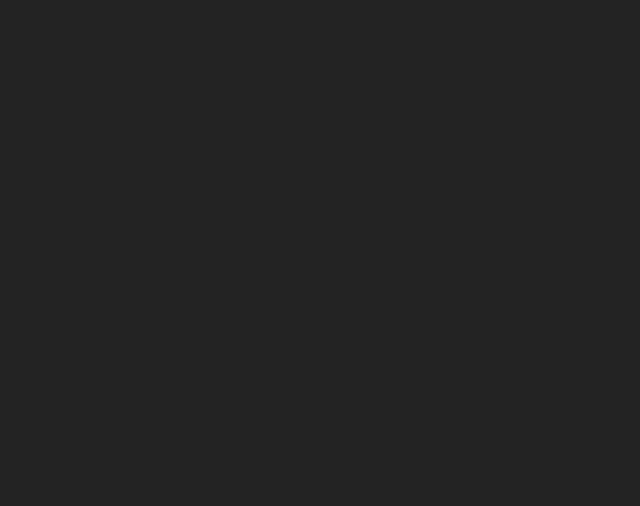
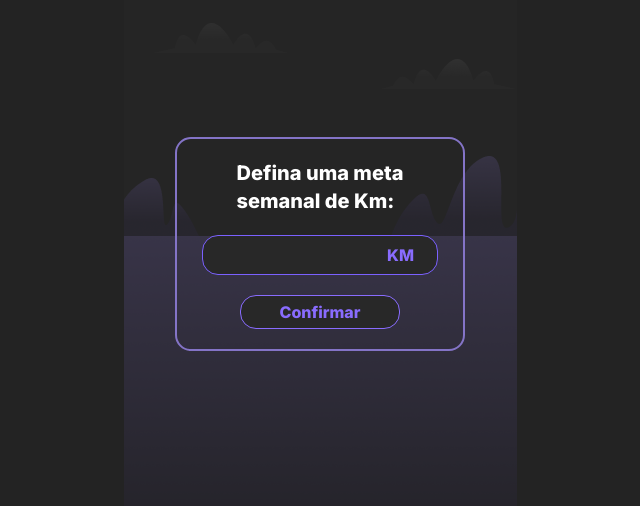
Before and after one commit to MichelHoffmann/GymFlow, a React (Vite) app: page /meta in a window 1280 px wide. Before the commit this address had no page. Shown: the part 156-662 px from the top of the page, without its empty margins (320-960 px from the left). Built offline with nearby package versions, Linux system fonts and the light colour scheme.

Commit message:
style: criação da page meta

```diff
--- a/src/App.jsx
+++ b/src/App.jsx
@@ -1,10 +1,11 @@
 import "./index.css";
-import { BrowserRouter, Route, Routes, useLocation } from "react-router";
+import { Route, Routes, useLocation } from "react-router";
 import Login from "./pages/Login.jsx";
 import Cadastro from "./pages/Cadastro.jsx";
 import Home from "./pages/Home.jsx";
 import { AnimatePresence } from "motion/react";
 import Start from "./pages/Start.jsx";
+import Meta from "./pages/Meta.jsx";
 
 
 export default function App() {
@@ -14,6 +15,7 @@ export default function App() {
             <Routes location={location} key={location.pathname}>
                 <Route index element={<Home />} />
                 <Route path="/start" element={<Start />} />
+                <Route path="/meta" element={<Meta />} />
                 <Route path="/" element={<Home />} />
                 <Route path="/home" element={<Home />} />
                 <Route path="/login" element={<Login />} />
--- a/src/index.css
+++ b/src/index.css
@@ -17,7 +17,7 @@
   --color-gray-04: #7c7c8a;
   --color-purple: #896cfe;
   --color-purple-two: #7B61FF;
-  --color-purple-three: #7B61FF;
+  --color-purple-three: #8474C7;
   --color-red-one: #d65247;
   --color-red-two: #ff5c5c;
 }
--- a/src/pages/Cadastro.jsx
+++ b/src/pages/Cadastro.jsx
@@ -80,7 +80,7 @@ export default function Cadastro() {
       className="bg-custom-image bg-cover w-full h-screen"
     >
       <div className="w-full h-screen flex gap-5 flex-col items-center justify-center text-white">
-        <h1 className="font-bold text-3xl text-purple-three">RunFlow</h1>
+        <h1 className="font-bold text-3xl text-purple-two">RunFlow</h1>
         <h2 className="font-light text-xl">Crie a sua conta</h2>
         {error && (
           <div className="w-[302px] bg-red-two opacity-70 rounded-sm flex items-center justify-self-start gap-3 px-5 py-2">
--- a/src/pages/Login.jsx
+++ b/src/pages/Login.jsx
@@ -40,7 +40,7 @@ export default function Login() {
   function handleLoginResponse(response) {
     setIsLoading(false);
     if (response.success) {
-      navigate("/home");
+      navigate("/meta");
     } else {
       setError(response.message.message.replace("🔥", ""));
     }
@@ -65,7 +65,7 @@ export default function Login() {
       className="bg-custom-image bg-cover w-full h-screen"
     >
       <div className="w-full h-screen flex flex-col gap-5 items-center justify-center text-white">
-        <h1 className="font-bold text-3xl text-purple-three">RunFlow</h1>
+        <h1 className="font-bold text-3xl text-purple-two">RunFlow</h1>
         <h2 className="font-light text-xl opacity-60">Acesse a sua conta</h2>
         {error && (
           <div className="w-[302px] bg-red-two opacity-70 rounded-sm flex items-center justify-self-start gap-3 px-5 py-2">
--- /dev/null
+++ b/src/pages/Meta.jsx
@@ -0,0 +1,42 @@
+import { motion } from "motion/react";
+import { useCallback, useEffect } from "react";
+import bgImage from "../assets/bgMeta.png";
+
+export default function Meta() {
+  const fetchUserData = useCallback(async () => {
+    console.log("fetchUserData");
+  }, []);
+
+  useEffect(() => {
+    fetchUserData();
+  }, [fetchUserData]);
+  return (
+    <motion.div
+      initial={{ y: 1000, opacity: 0 }}
+      animate={{ y: 0, opacity: 1 }}
+      exit={{ y: 1000 }}
+      className="w-full h-screen bg-bottom bg-no-repeat flex justify-center items-center"
+      style={{ backgroundImage: `url(${bgImage})` }}
+    >
+      <div className="border-2 border-purple-three rounded-2xl px-[25px] py-[20px] flex flex-col justify-center items-center gap-5">
+        <h1 className="text-xl font-extrabold text-white">
+          Defina uma meta <br /> semanal de Km:
+        </h1>
+        <div className="relative">
+          <input
+            className="flex-grow h-10 bg-gray-02 rounded-2xl border-1 border-purple-two font-extrabold text-white text-center focus:outline-none"
+            type="number"
+            name="meta"
+            id=""
+          />
+          <button className="absolute right-6 top-2 font-extrabold text-purple">
+            KM
+          </button>
+        </div>
+        <button className="rounded-2xl font-extrabold text-purple bg-gray-02 w-40 py-[4px] border-1 border-purple">
+          Confirmar
+        </button>
+      </div>
+    </motion.div>
+  );
+}
--- a/src/pages/Start.jsx
+++ b/src/pages/Start.jsx
@@ -8,6 +8,7 @@ export default function Start() {
     function handleNavigate() {
         navigate("/cadastro");
     }
+
     return (
         <motion.div initial={{y: 1000, opacity: 0}} animate={{y: 0, opacity: 1}} exit={{y:1000}} className="w-full h-screen bg-bottom bg-no-repeat flex items-end" style={{ backgroundImage: `url(${bgImage})` }}>
             <div className='w-full flex flex-col items-center justify-center gap-5 mb-[70px]'>
```
Also changed, not shown: src/assets/bgMeta.png (added).
